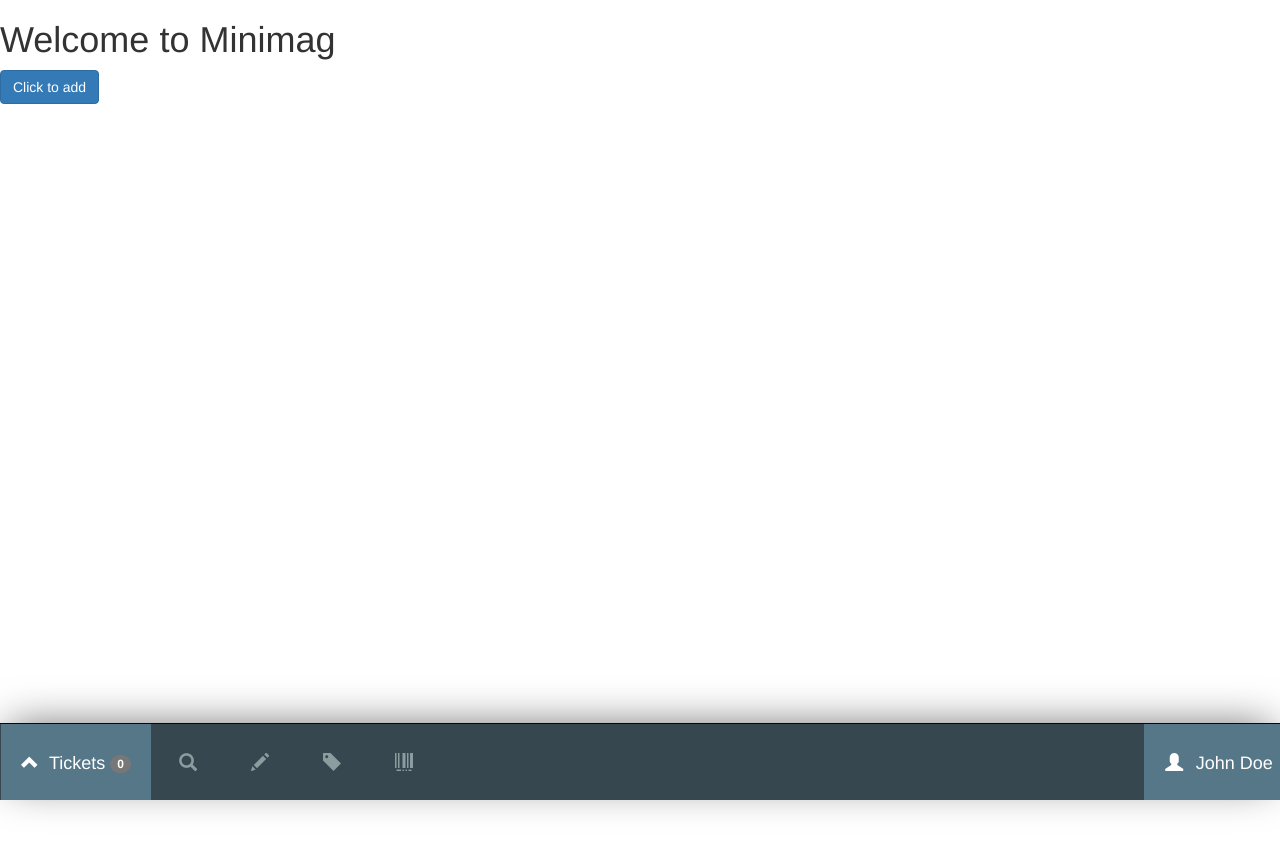
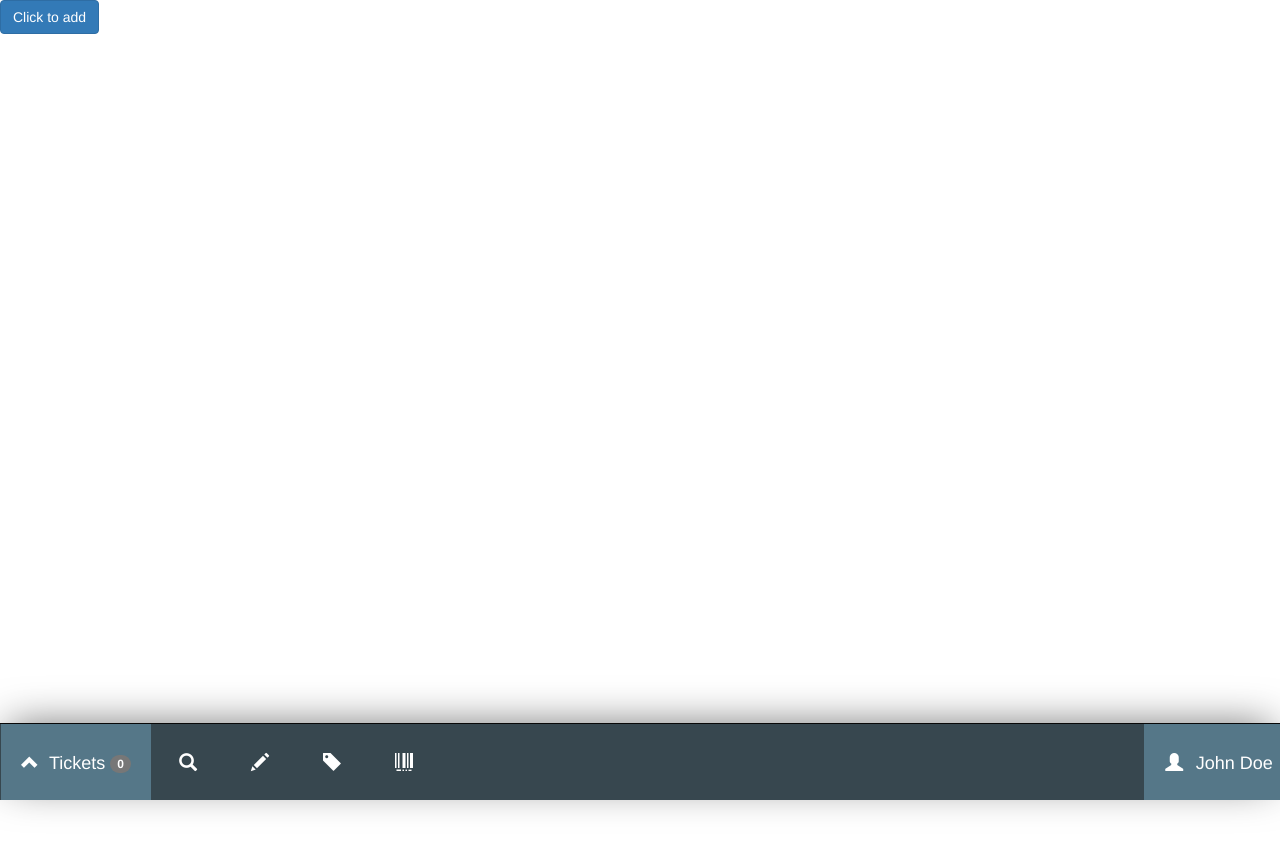
Before and after one commit to oxynum/minimag-client, an Angular app: page / in a window 1280 px wide. Shown: the top 850 px of the page. After the commit the page ends 800 px from the top, so only its background shows below. Built offline with nearby package versions, Linux system fonts and the light colour scheme.

Commit message:
clean app component

```diff
--- a/src/app/app.component.html
+++ b/src/app/app.component.html
@@ -1,5 +1,2 @@
-<h1>
-  {{title}}
-</h1>
 <app-panel></app-panel>
 <app-bottom-bar></app-bottom-bar>
--- a/src/app/app.component.ts
+++ b/src/app/app.component.ts
@@ -6,5 +6,4 @@
   styleUrls: ['./app.component.css']
 })
 export class AppComponent {
-  title = 'Welcome to Minimag';
 }
--- a/src/app/bottom-bar/bottom-bar.component.css
+++ b/src/app/bottom-bar/bottom-bar.component.css
@@ -12,7 +12,7 @@
     align-items: center;
     border-top: 3px solid transparent;
     transition: .8s;
-    color: #8B9D9E !important;
+    color: white !important;
     width:70px;
     margin-left: 1px;
     margin-right: 1px;
@@ -20,7 +20,7 @@
 
 .mag-menu-item:hover {
     border-top: 3px solid #4bbbf3;
-    color: white !important;
+    color: #4bbbf3 !important;
     background-color: #557788 !important;
 }
 
```
